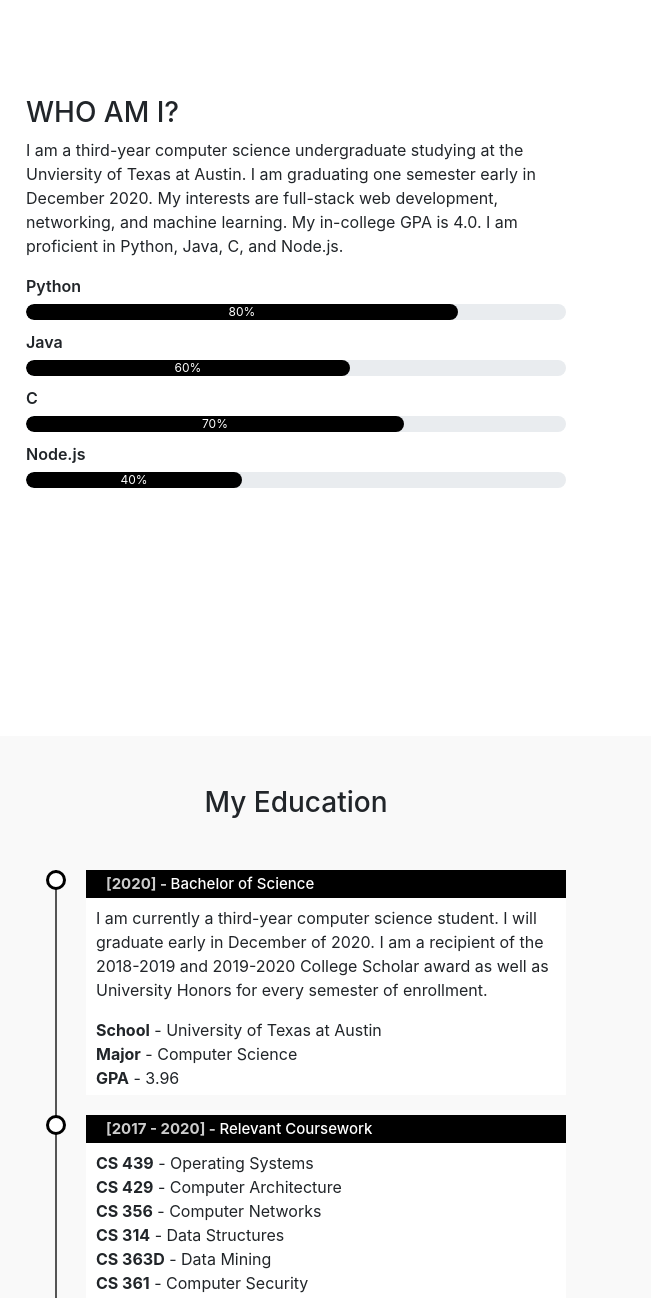
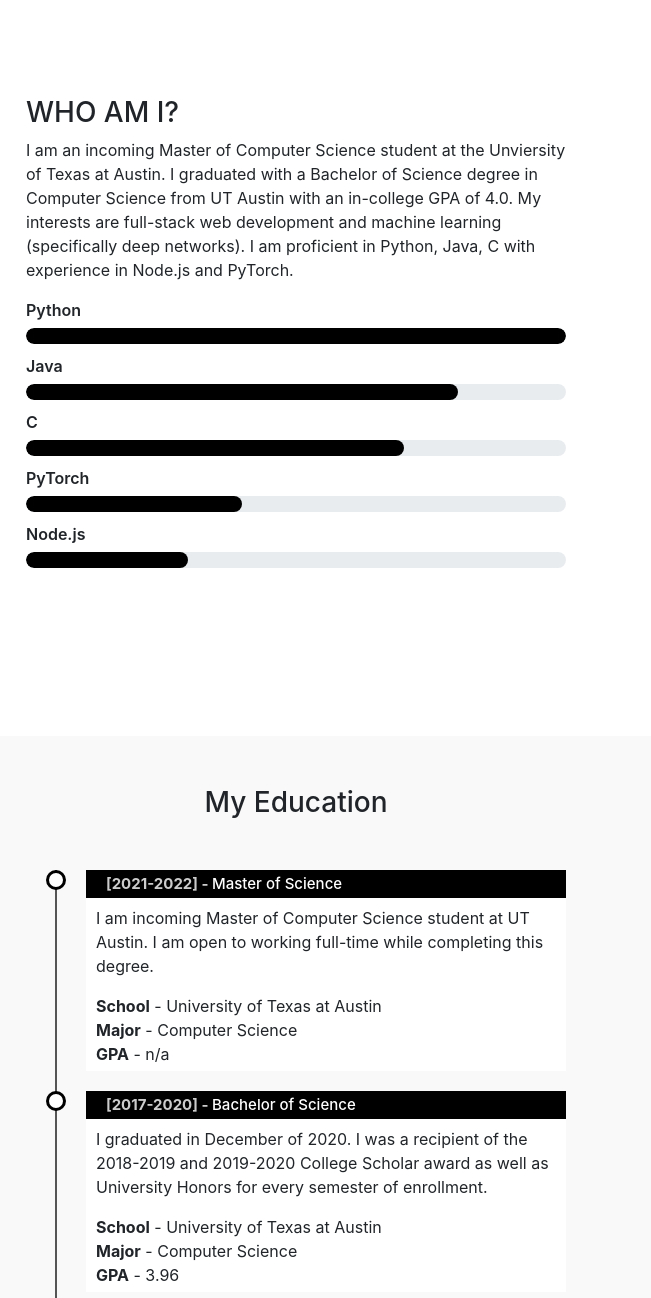
Before and after one commit to jonathandorsey1/ResumeWebsite, a plain HTML site: page index.html in a window 1280 px wide. Shown: the part 880-2178 px from the top of the page, 629-1280 px from the left. Drawn offline with nearby package versions, Linux system fonts and the light colour scheme.

Commit message:
updated content

```diff
--- a/index.html
+++ b/index.html
@@ -61,26 +61,32 @@
                     </div>
                     <div class="col-md-6">
                         <h3>WHO AM I?</h3>
-                        <p>I am a third-year computer science undergraduate studying at the Unviersity of Texas at Austin. I am graduating one semester early
-                            in December 2020. My interests are full-stack web development, networking, and machine learning. My in-college GPA is 4.0. I am
-                            proficient in Python, Java, C, and Node.js.
+                        <p>I am an incoming Master of Computer Science student at the Unviersity of Texas at Austin.
+                            I graduated with a Bachelor of Science degree in Computer Science from
+                            UT Austin with an in-college GPA of 4.0.
+                            My interests are full-stack web development and machine learning (specifically deep networks). I am
+                            proficient in Python, Java, C with experience in Node.js and PyTorch.
                         </p>
                         <div class="skills-bar">
                             <p>Python</p>
                             <div class="progress">
-                                <div class="progress-bar" style="width: 80%">80%</div>
+                                <div class="progress-bar" style="width: 100%"></div>
                             </div>
                             <p>Java</p>
                             <div class="progress">
-                                <div class="progress-bar" style="width: 60%">60%</div>
+                                <div class="progress-bar" style="width: 80%"></div>
                             </div>
                             <p>C</p>
                             <div class="progress">
-                                <div class="progress-bar" style="width: 70%">70%</div>
+                                <div class="progress-bar" style="width: 70%"></div>
+                            </div>
+                            <p>PyTorch</p>
+                            <div class="progress">
+                                <div class="progress-bar" style="width: 40%"></div>
                             </div>
                             <p>Node.js</p>
                             <div class="progress">
-                                <div class="progress-bar" style="width: 40%">40%</div>
+                                <div class="progress-bar" style="width: 30%"></div>
                             </div>
                         </div>
                     </div>
@@ -135,19 +141,28 @@
                             <h3 class="text-center">My Education</h3>
                             <ul class="timeline">
                                 <li>
-                                    <h4><span>[2020] - </span> Bachelor of Science</h4>
-                                    <p>I am currently a third-year computer science student. I will graduate early in December of 2020. I am a recipient of the 2018-2019 and 2019-2020 College Scholar award as well as University Honors for every semester of enrollment.</p>
+                                    <h4><span>[2021-2022] - </span> Master of Science</h4>
+                                    <p>I am incoming Master of Computer Science student at UT Austin. I am open to working full-time while completing this degree.</p>
+                                    <b>School</b> - University of Texas at Austin<br>
+                                    <b>Major</b> - Computer Science<br>
+                                    <b>GPA</b> - n/a<br>
+                                </li>
+                                <li>
+                                    <h4><span>[2017-2020] - </span> Bachelor of Science</h4>
+                                    <p>I graduated in December of 2020. I was a recipient of the 2018-2019 and 2019-2020 College Scholar award as well as University Honors for every semester of enrollment.</p>
                                     <b>School</b> - University of Texas at Austin<br>
                                     <b>Major</b> - Computer Science<br>
                                     <b>GPA</b> - 3.96<br>
                                 </li>
                                 <li>
                                   <h4><span>[2017 - 2020] - </span> Relevant Coursework</h4>
+                                  <b>CS 342</b> - Deep Learning<br>
+                                  <b>CS 363D</b> - Data Mining<br>
+                                  <b>CS 361S</b> - Network Security<br>
                                   <b>CS 439</b> - Operating Systems<br>
                                   <b>CS 429</b> - Computer Architecture<br>
                                   <b>CS 356</b> - Computer Networks<br>
                                   <b>CS 314</b> - Data Structures<br>
-                                  <b>CS 363D</b> - Data Mining<br>
                                   <b>CS 361</b> - Computer Security<br>
                                   <b>CS 375</b> - Compilers<br>
                                   <b>CS 331</b> - Algorithms<br>
@@ -235,8 +250,8 @@
                             <p>www.jonathandorsey.net</p>
                         </div>
                       </div>
-                      <button type="button" class="btn btn-primary"><i class="fas fa-download"></i>Resume</button>
-                  </div>
+                      <!-- <button type="button" class="btn btn-primary"><i class="fas fa-download"></i>Resume</button> -->
+                    </div>
                   <div class="footer text-center">
                       <p><i class="fa fa-copyright"></i> Jonathan Dorsey 2020. Pictures provided by Jeremy Dorsey.</p>
                   </div>
```
